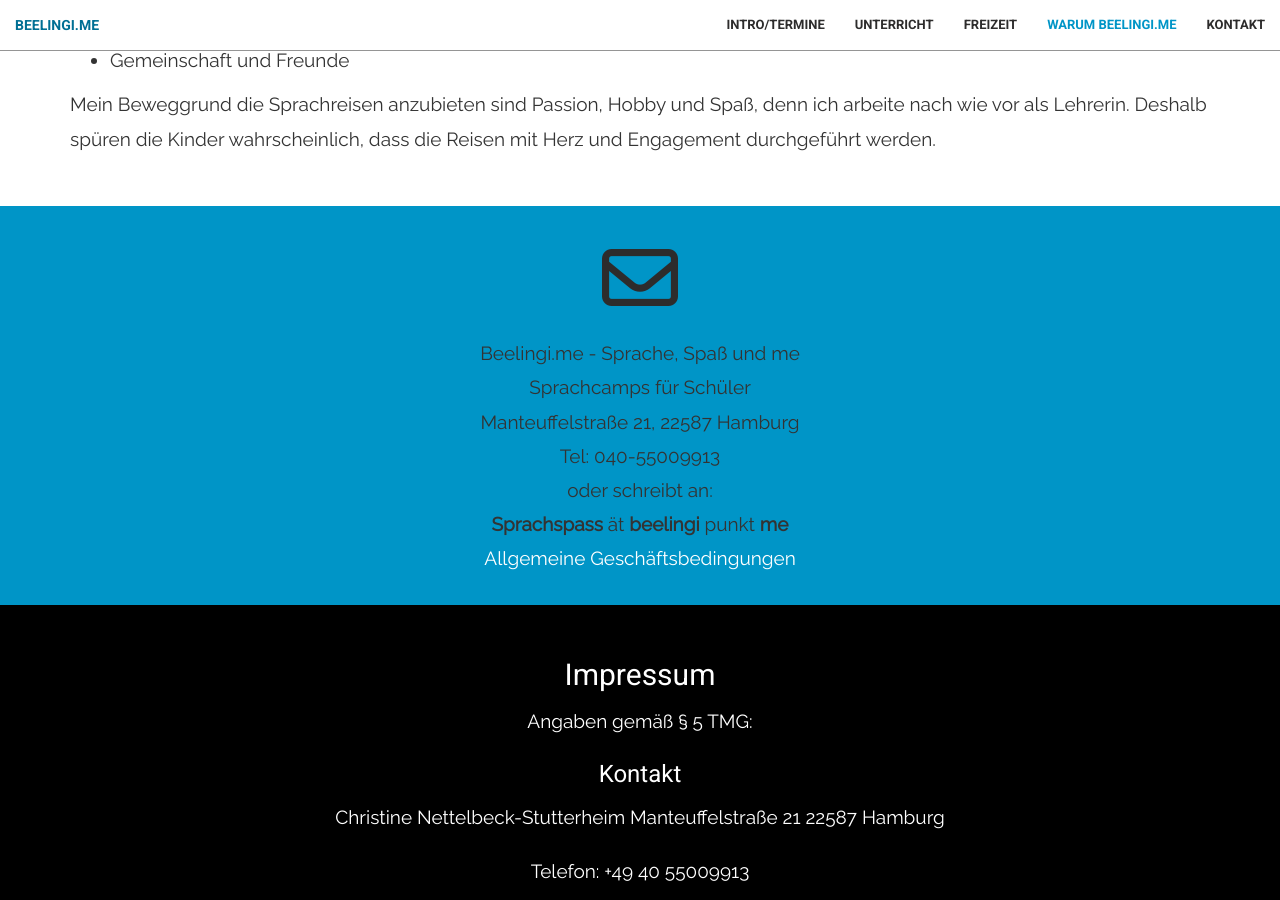
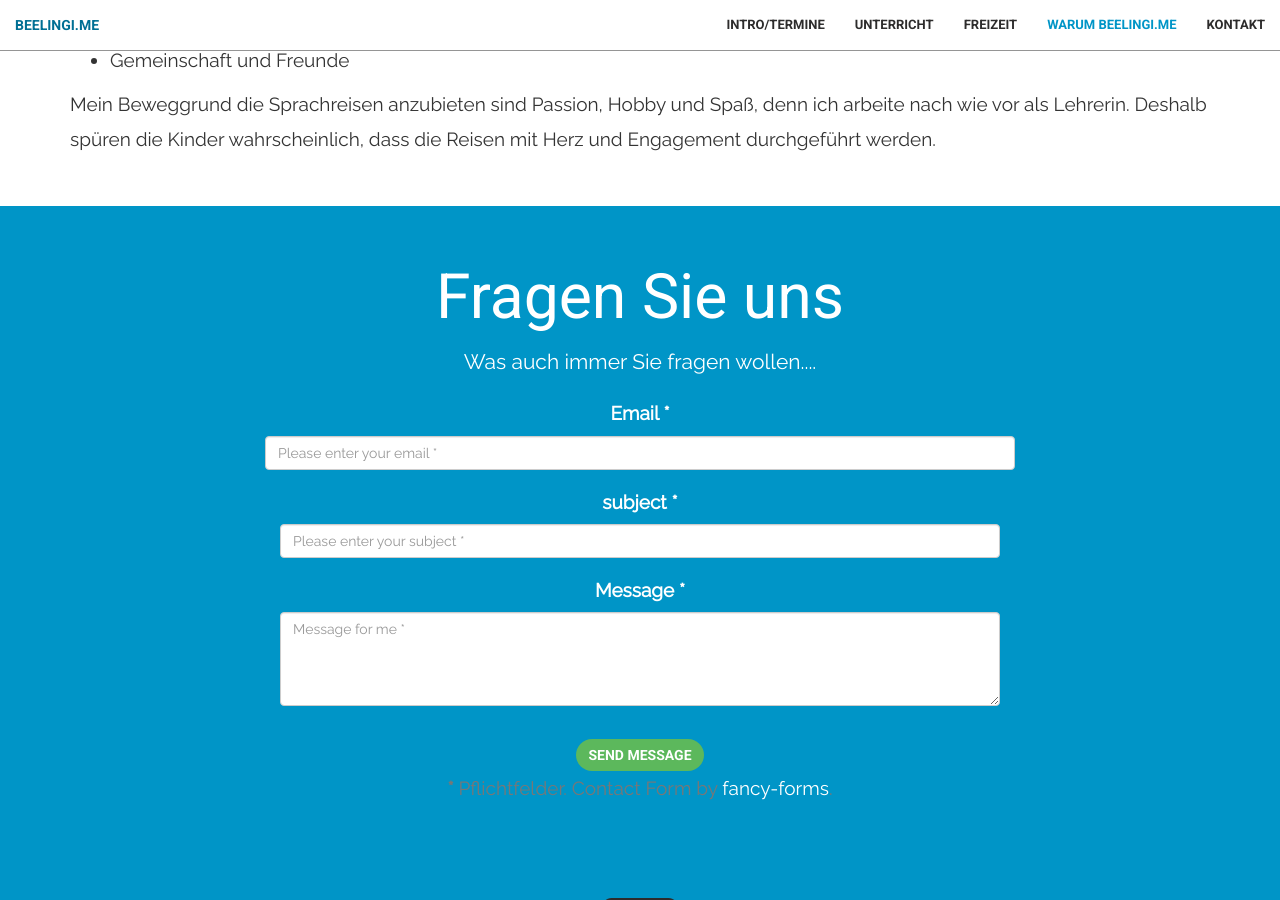
Before and after one commit to Beelingi/beelingi.github.io, a Jekyll site: the page built from index.html, in a window 1280 px wide and 900 px high, scrolled down 5956 px. Built offline with Jekyll 4.4.1, drawn with Linux system fonts in a browser that asks for light colours; nearby versions of some CDN libraries.

Commit message:
reCapta key changed

```diff
--- a/_includes/form3.html
+++ b/_includes/form3.html
@@ -50,7 +50,7 @@
                         <div class="col-md-12">
                             <div class="form-group">
                                 <!-- Replace data-sitekey with your own one, generated at https://www.google.com/recaptcha/admin -->
-                                <div class="g-recaptcha" data-sitekey="6LfKURIUAAAAAO50vlwWZkyK_G2ywqE52NU7YO0S"></div>
+                                <div class="g-recaptcha" data-sitekey="6Lco-CwUAAAAAOaWcUrMtYsPhc8WIr87T5zSIiWB"></div>
                             </div>
                         </div>
 
--- a/_layouts/front.html
+++ b/_layouts/front.html
@@ -10,6 +10,7 @@
 {% include Unterricht.html %}
 {% include freizeit.html %}
 {% include warum.html %}
+{% include form3.html %}
 {% include contact.html %}
 {% include impressum.html %}
 {% include scripts.html %}
```
Also changed, not shown: 1 other file.
